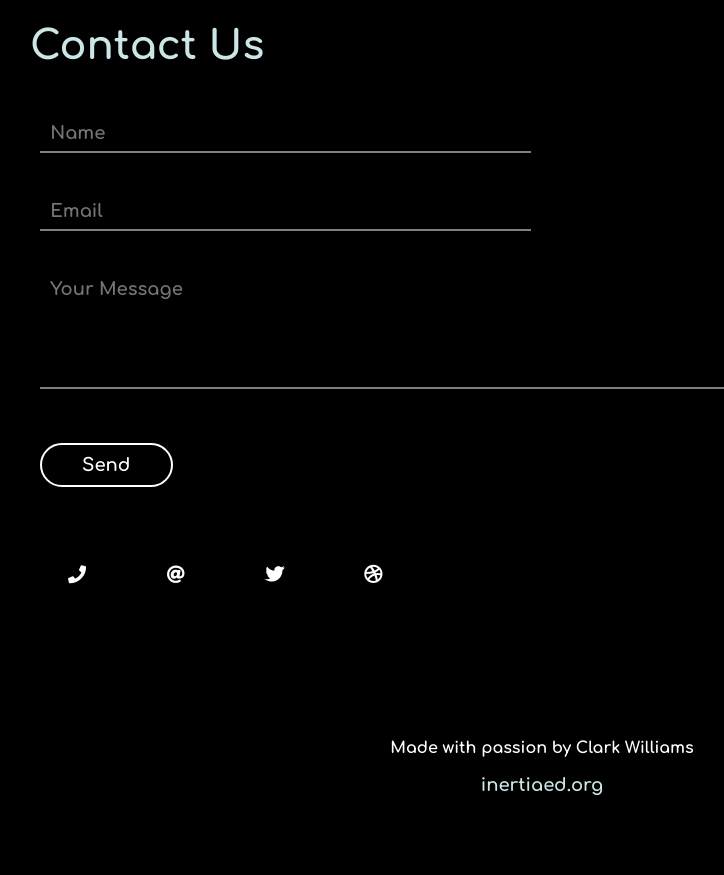
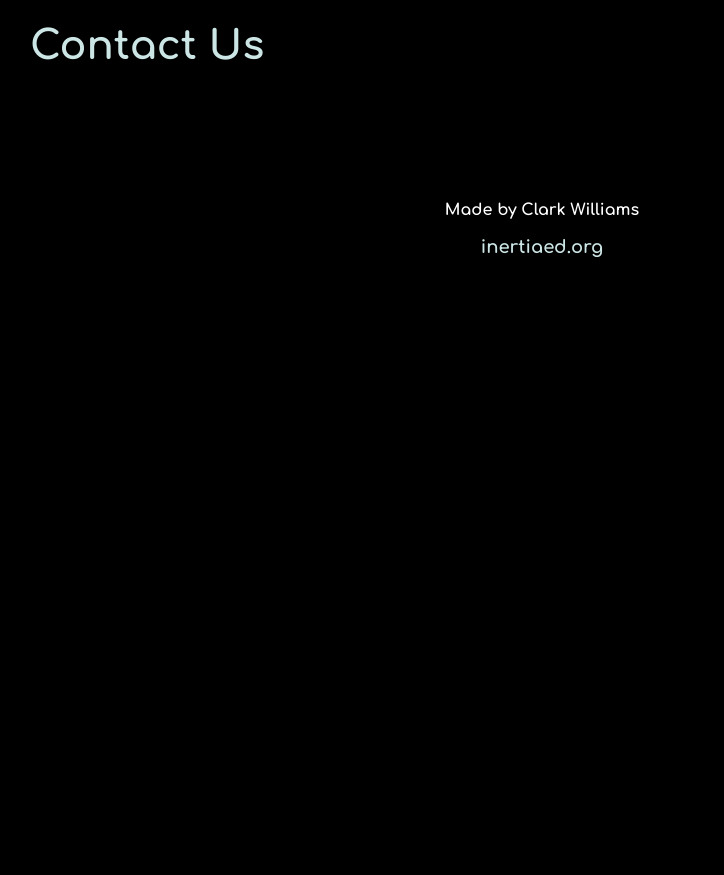
Before and after one commit to ClarkWilliamsIE/Inertiaweb, a website: page index.html in a window 1280 px wide. Shown: the part 1629-2504 px from the top of the page, without its empty margins (98-822 px from the left). After the commit the page ends 1966 px from the top, so only its background shows below. Drawn offline with nearby package versions, Linux system fonts and the light colour scheme.

Commit message:
Update index.html

```diff
--- a/index.html
+++ b/index.html
@@ -71,23 +71,13 @@
 
         <div id="contact">
             <h1>Contact Us</h1>
-            <form>
-                <input type="text" placeholder="Name" required>
-                <input type="email" placeholder="Email" required><br>
-                <textarea placeholder="Your Message" required rows="5"></textarea><br>
-                <button class="btn_one">Send</button>
-            </form>
-            <div id="details">
-                <a class="btn_social"><i class="fas fa-phone"></i></a>
-                <a class="btn_social"><i class="fas fa-at"></i></a>
-                <a class="btn_social"><i class="fab fa-twitter"></i></a>
-                <a class="btn_social"><i class="fab fa-dribbble"></i></a>
+
             </div>
         </div>
     </div>
 
     <div id="footer">
-        Made with passion by Clark Williams<br><br>
+        Made by Clark Williams<br><br>
         <a href="https://inertiaed.org">inertiaed.org</a>
     </div>
     <script src="index.js" type="text/javascript"></script>
```
